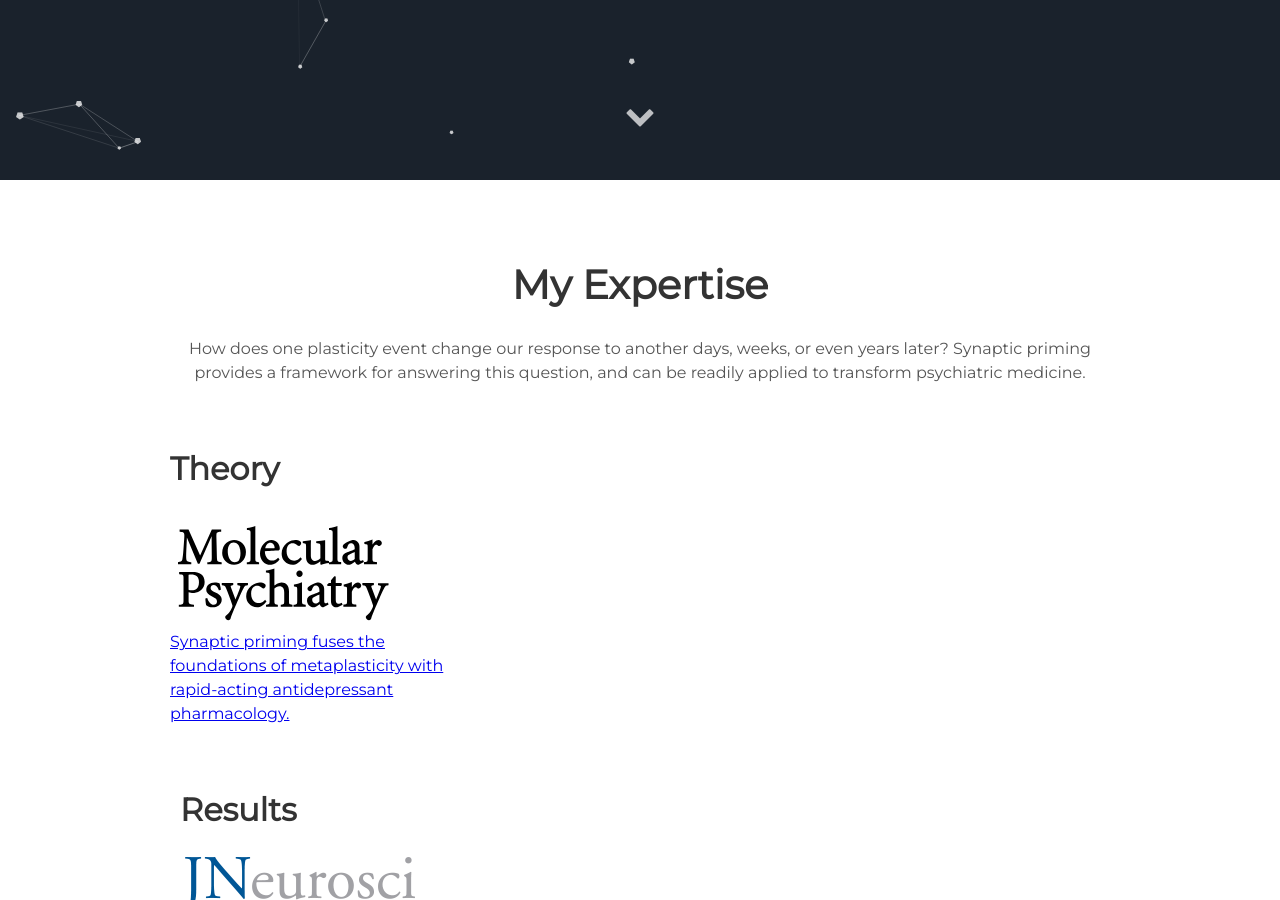
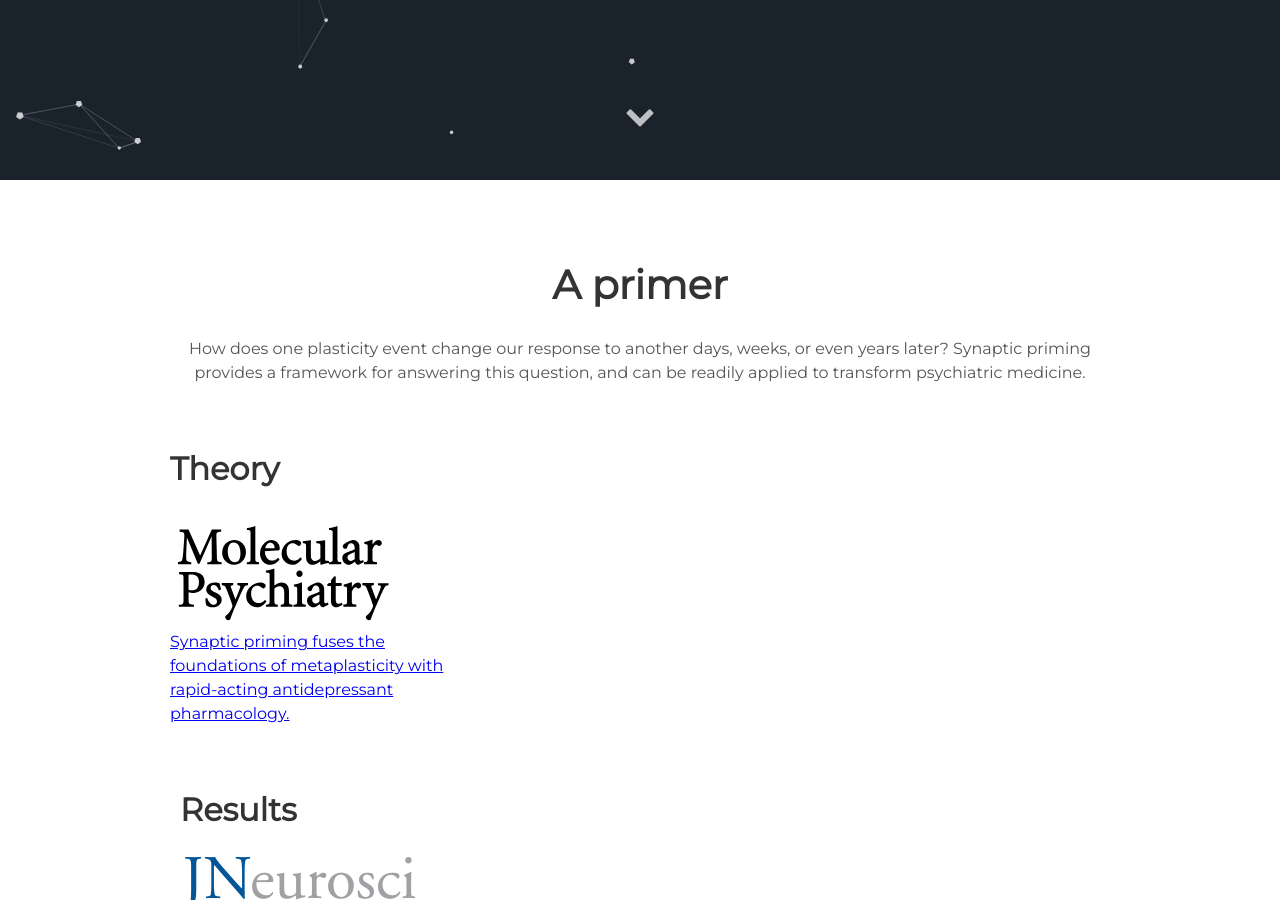
Before and after one commit to synaptic-priming/Nomad, a Jekyll site: the page built from index.html, in a window 1280 px wide and 900 px high, scrolled down 720 px. Built offline with Jekyll 4.4.1, drawn with Linux system fonts in a browser that asks for light colours.

Commit message:
Update about.html

```diff
--- a/_includes/about.html
+++ b/_includes/about.html
@@ -1,5 +1,5 @@
  <div class="user-details">
-  <h1> My Expertise </h1>
+  <h1> A primer </h1>
   <p> {{site.user_description}} </p>
 </div>
   <div class="user-projects">
```
